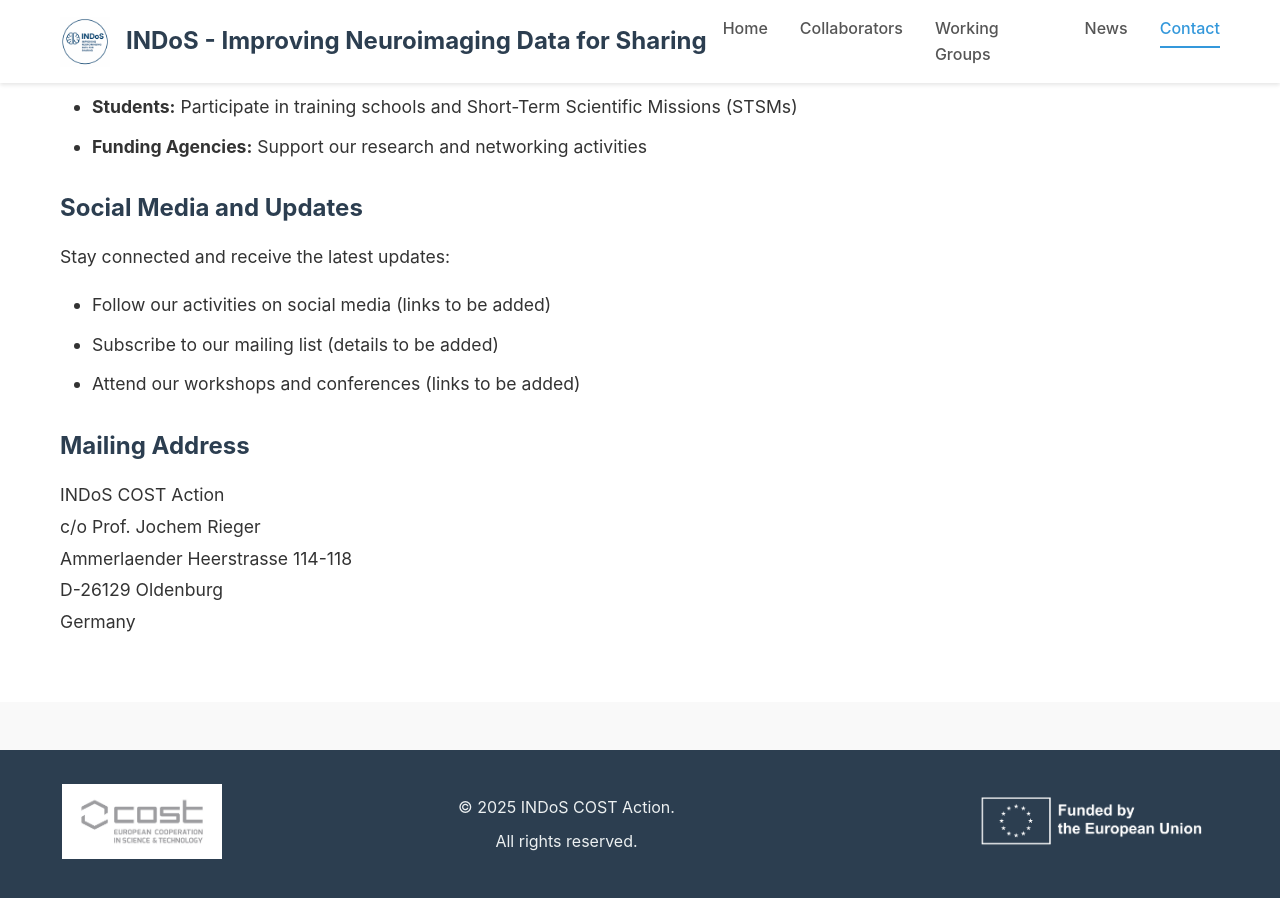
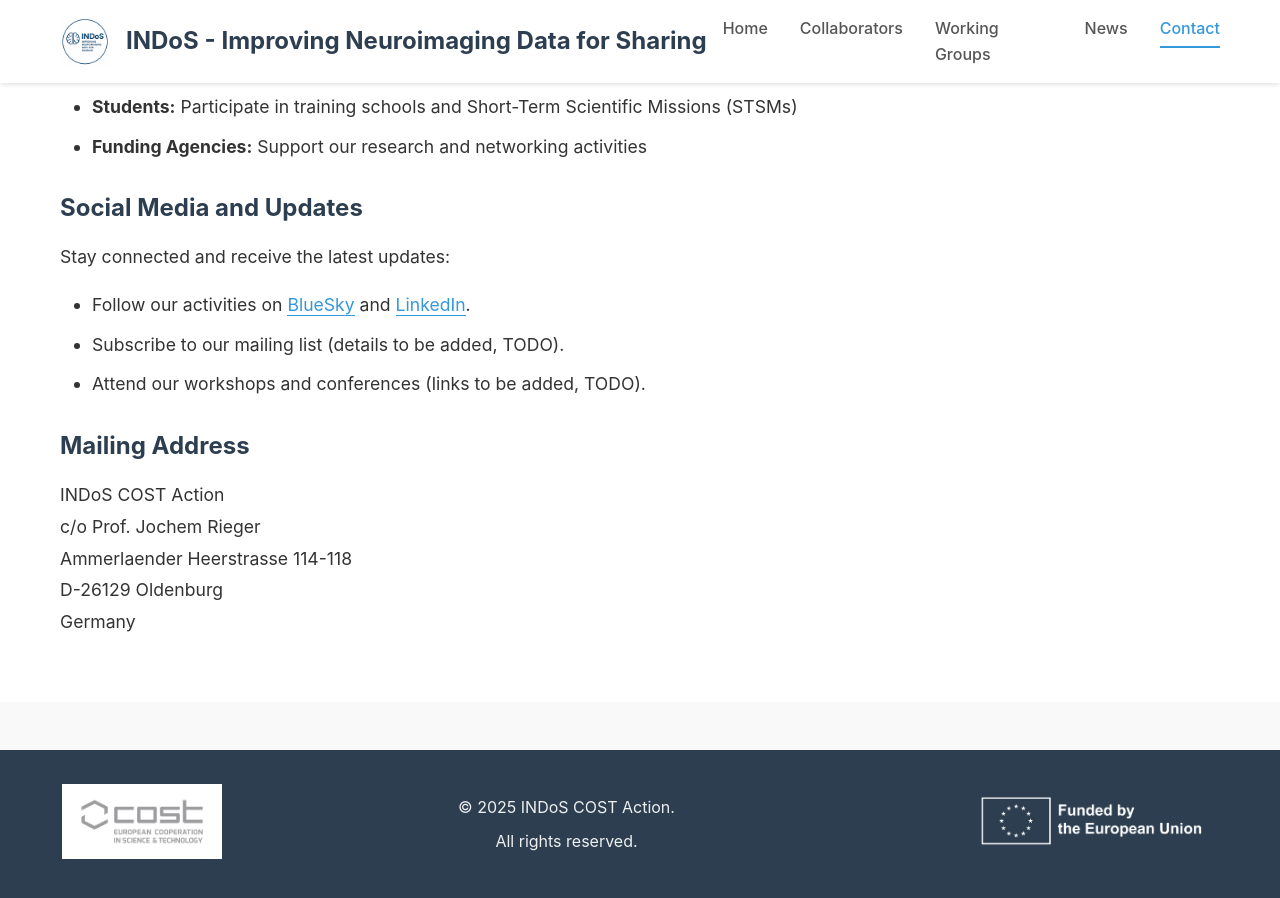
Before and after one commit to cost-indos/cost-indos.github.io, a Jekyll site: the page built from contact.md, in a window 1280 px wide and 900 px high, scrolled down 1334 px. Built offline with Jekyll 4.4.1, drawn with Linux system fonts in a browser that asks for light colours.

Commit message:
logo, linkedin

```diff
--- a/contact.md
+++ b/contact.md
@@ -42,9 +42,9 @@ We are always looking for collaboration opportunities with:
 
 Stay connected and receive the latest updates:
 
-- Follow our activities on social media (links to be added)
-- Subscribe to our mailing list (details to be added)
-- Attend our workshops and conferences (links to be added)
+- Follow our activities on [BlueSky](https://bsky.app/profile/cost-indos.bsky.social) and [LinkedIn](https://www.linkedin.com/groups/15307040/).
+- Subscribe to our mailing list (details to be added, TODO).
+- Attend our workshops and conferences (links to be added, TODO).
 
 ## Mailing Address
 
```
Also changed, not shown: news.md (+1 -1 lines), assets/images/INDoS-logo-circular-v2.png (added), assets/images/INDoS-logo-trimmed-v2.png (added), assets/images/eeg-background.png (added).
